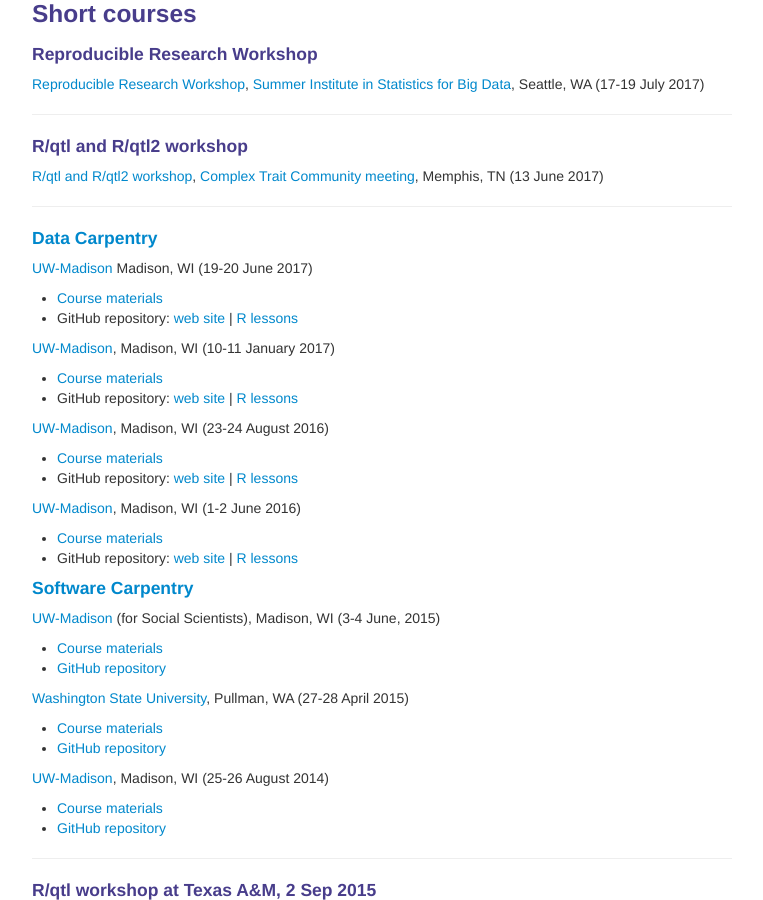
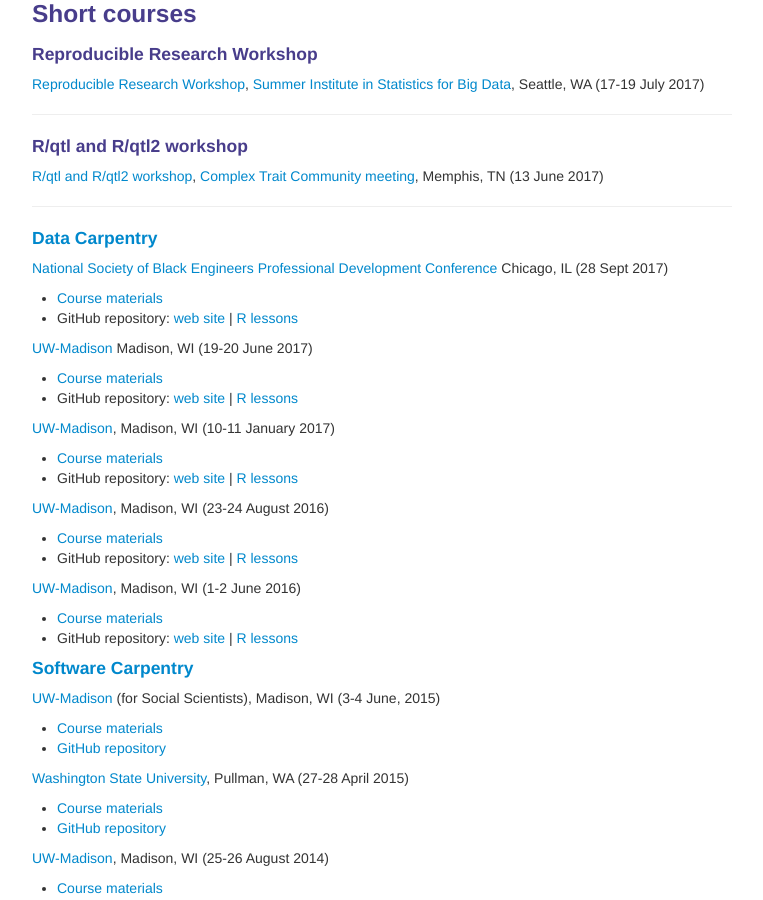
Before and after one commit to kbroman/kbroman.github.io, a Jekyll site: the page built from pages/teaching.md, in a window 1280 px wide and 900 px high, scrolled down 582 px. Shown: the whole window, without its empty margins (258-1021 px from the left). Built offline with Jekyll 4.4.1, drawn with Linux system fonts in a browser that asks for light colours.

Commit message:
pages/teaching: Add NSBE data carpentry workshop

```diff
--- a/pages/teaching.md
+++ b/pages/teaching.md
@@ -59,6 +59,14 @@
 
 #### [Data Carpentry](http://www.datacarpentry.org)
 
+[National Society of Black Engineers Professional Development Conference](http://www.nsbe.org/PDC.aspx)
+Chicago, IL (28 Sept 2017)
+
+  - [Course materials](https://christinalk.github.io/2017-09-28-nsbe/)
+  - GitHub repository:
+    [web site](https://github.com/christinalk/2017-09-28-nsbe/)
+    | [R lessons](https://github.com/kbroman/Workshop_DataCarpNSBE)
+
 [UW-Madison](uw-madison-aci.github.io/2017-06-19-uwmadison-dc/)
 Madison, WI (19-20 June 2017)
 
@@ -66,7 +74,6 @@
   - GitHub repository:
     [web site](https://github.com/uw-madison-aci/2017-06-19-uwmadison-dc/)
     | [R lessons](https://github.com/kbroman/datacarpentry_R_2017-01-10)
-
 
 [UW-Madison](https://uw-madison-aci.github.io/2017-01-10-uwmadison/),
 Madison, WI (10-11 January 2017)
```
